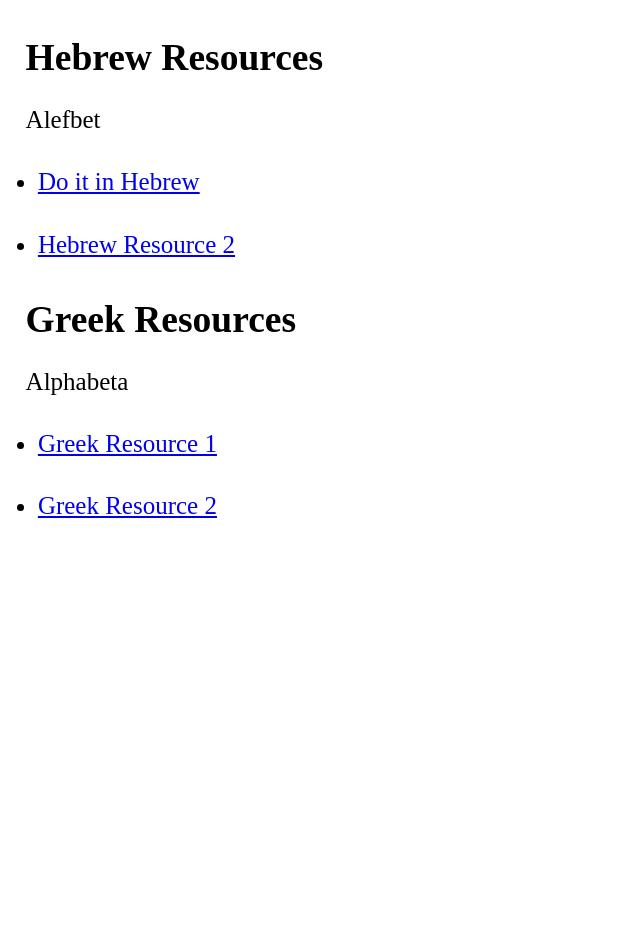
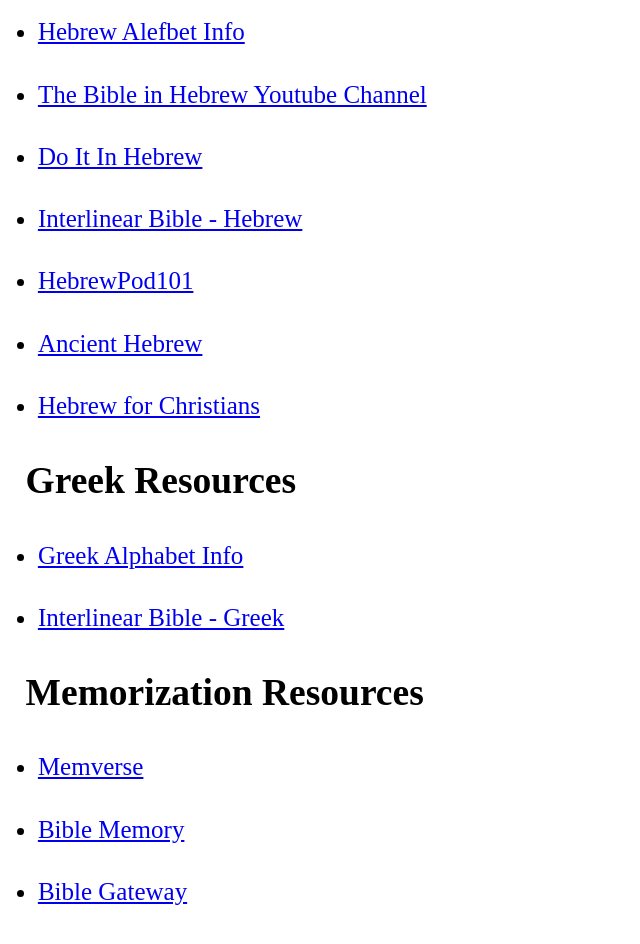
Before and after one commit to Dionne-Stratton/Bible-Study-Memorize-App, a React (Create React App) app: page /resources in a window 1280 px wide. Shown: the part 260-1204 px from the top of the page, without its empty margins (0-640 px from the left). Before the commit the page ends 829 px from the top, so only its background shows below. Built offline with nearby package versions, Linux system fonts and the light colour scheme.

Commit message:
updated resources

```diff
--- a/src/components/Views/Resources.js
+++ b/src/components/Views/Resources.js
@@ -1,5 +1,4 @@
 import React from "react";
-import { hebrewResources, greekResources } from "../../DataSet/resourcesLinks";
 import { Link } from "react-router-dom";
 
 const clearStyle = {
@@ -10,37 +9,116 @@
 const Resources = () => {
   return (
     <div className="alphabeta">
-      <h1>Study Resources</h1>
       <div>
         <h2>Hebrew Resources</h2>
-        <Link to="/alefbet" style={clearStyle}>
-          <p>Alefbet</p>
-        </Link>
+
         <ul>
-          {hebrewResources.map((resource, index) => (
-            <li key={index}>
-              <a href={resource.url} target="_blank" rel="noopener noreferrer">
-                {resource.name}
-              </a>
-            </li>
-          ))}
+          <li>
+            <Link to="/alefbet">Hebrew Alefbet Info</Link>
+          </li>
+          <li>
+            <a
+              href="https://www.youtube.com/@TheBibleInHebrew"
+              target="_blank"
+              rel="noopener noreferrer"
+            >
+              The Bible in Hebrew Youtube Channel
+            </a>
+          </li>
+          <li>
+            <a
+              href="https://doitinhebrew.com/"
+              target="_blank"
+              rel="noopener noreferrer"
+            >
+              Do It In Hebrew
+            </a>
+          </li>
+          <li>
+            <a
+              href="https://biblehub.com/interlinear/genesis/1.htm"
+              target="_blank"
+              rel="noopener noreferrer"
+            >
+              Interlinear Bible - Hebrew
+            </a>
+          </li>
+          <li>
+            <a
+              href="https://www.hebrewpod101.com/"
+              target="_blank"
+              rel="noopener noreferrer"
+            >
+              HebrewPod101
+            </a>
+          </li>
+          <li>
+            <a
+              href="https://www.ancient-hebrew.org/"
+              target="_blank"
+              rel="noopener noreferrer"
+            >
+              Ancient Hebrew
+            </a>
+          </li>
+          <li>
+            <a
+              href="https://www.hebrew4christians.com/"
+              target="_blank"
+              rel="noopener noreferrer"
+            >
+              Hebrew for Christians
+            </a>
+          </li>
         </ul>
       </div>
       <div>
         <h2>Greek Resources</h2>
         <ul>
-          <Link to="/alphabeta" style={clearStyle}>
-            <p>Alphabeta</p>
-          </Link>
-          {greekResources.map((resource, index) => (
-            <li key={index}>
-              <a href={resource.url} target="_blank" rel="noopener noreferrer">
-                {resource.name}
-              </a>
-            </li>
-          ))}
+          <li>
+            <Link to="/alphabeta">Greek Alphabet Info</Link>
+          </li>
+          <li>
+            <a
+              href="https://biblehub.com/interlinear/matthew/1.htm"
+              target="_blank"
+              rel="noopener noreferrer"
+            >
+              Interlinear Bible - Greek
+            </a>
+          </li>
         </ul>
       </div>
+      <h2>Memorization Resources</h2>
+      <ul>
+        <li>
+          <a
+            href="https://www.memverse.com/"
+            target="_blank"
+            rel="noopener noreferrer"
+          >
+            Memverse
+          </a>
+        </li>
+        <li>
+          <a
+            href="https://www.biblememory.com/"
+            target="_blank"
+            rel="noopener noreferrer"
+          >
+            Bible Memory
+          </a>
+        </li>
+        <li>
+          <a
+            href="https://www.biblegateway.com/"
+            target="_blank"
+            rel="noopener noreferrer"
+          >
+            Bible Gateway
+          </a>
+        </li>
+      </ul>
     </div>
   );
 };
```
